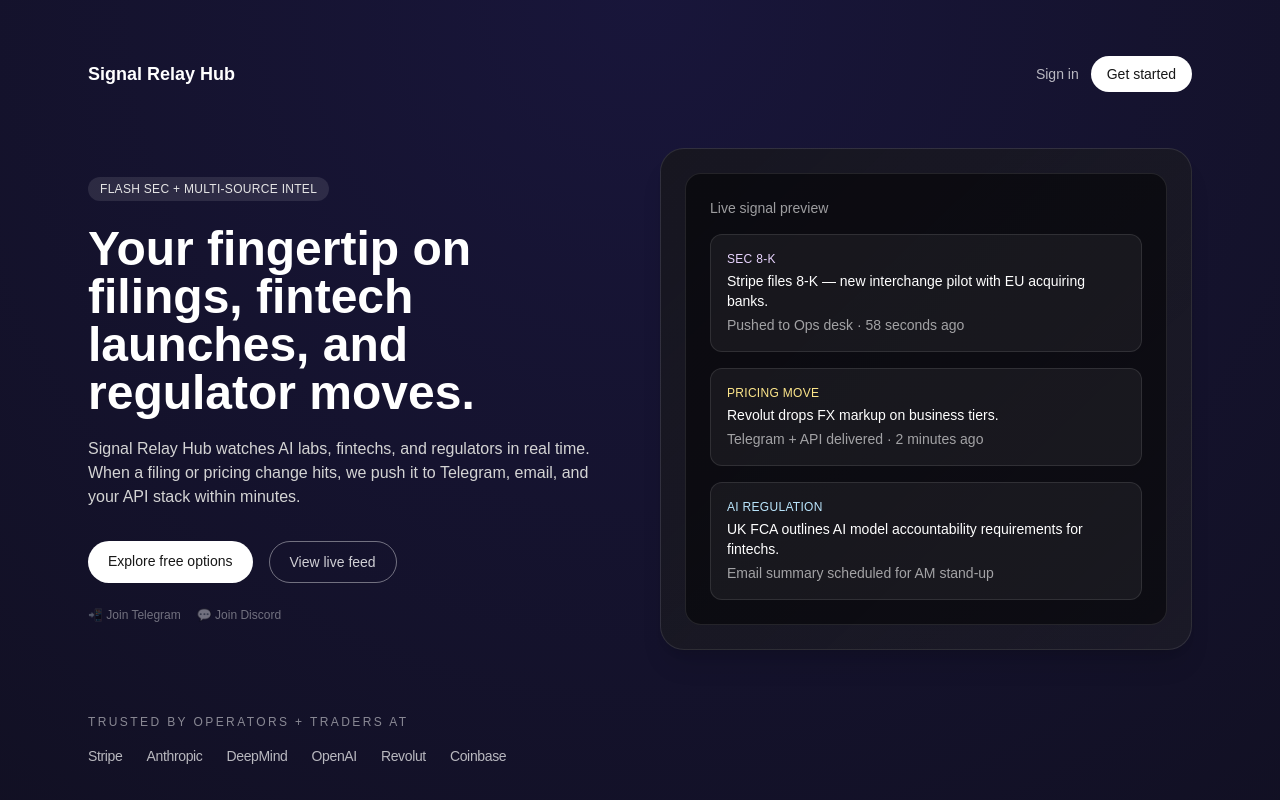
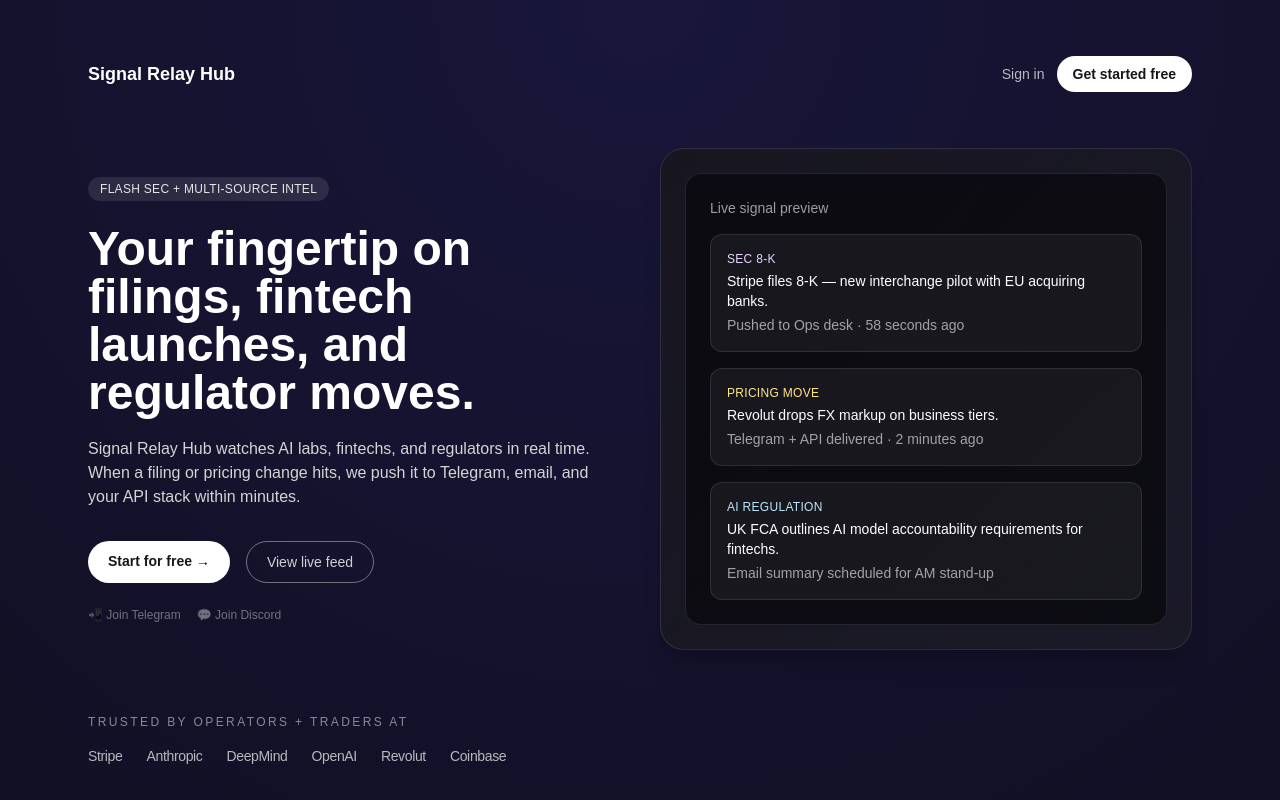
Before and after one commit to SignalRelayFinance/Signal-Relay-Hub, a Next.js app: page / in a window 1280 px wide. Shown: the top 800 px of the page. Built offline with nearby package versions, Linux system fonts and the light colour scheme.

Commit message:
Update page.tsx

```diff
--- a/src/app/page.tsx
+++ b/src/app/page.tsx
@@ -79,12 +79,13 @@ const tiers = [
     features: [
       'Everything in Free',
       'Flash SEC alerts — 8-K, 13D/G, Form 4',
-      '28+ live sources',
+      '28+ live sources — AI labs, fintechs, regulators',
       'Telegram push alerts with tag filtering',
-      'Market pair impact analysis',
-      'Self-serve API key',
-      'Digest archive + social drip queue',
-      '6-hourly pipeline, 24/7',
+      'AI market pair impact analysis',
+      'Self-serve API key for your stack',
+      'Full digest archive history',
+      'Traders Circle chat + trade ideas',
+      'Pro badge in community',
     ],
     locked: [
       'AI trade direction predictions',
@@ -105,14 +106,15 @@ const tiers = [
     labelColor: 'text-amber-300',
     features: [
       'Everything in Pro',
-      'AI trade direction predictions',
-      'Entry zones, targets, stop losses',
-      'Daily AI briefing — top 5 signals',
-      'Economic calendar Telegram alerts',
-      'Email digest delivery',
-      'Slack integration',
+      'AI trade predictions with confidence score',
+      'Signals 30 min before Pro tier',
+      'Daily AI briefing at 7am',
+      'Pre-event alerts 15 min before red folder events',
+      'Post-event AI debrief + updated trade setups',
+      'Weekly macro outlook every Sunday',
+      'AI Trading Assistant — scalp/swing/risk reports',
+      'Traders Circle Elite badge + trade ideas',
       'Unlimited API calls',
-      'Priority signal scoring',
     ],
     locked: [],
     cta: 'Get Elite — £150/mo',
@@ -265,16 +267,14 @@ export default function LandingPage() {
       <div className="relative mx-auto flex min-h-screen max-w-6xl flex-col px-6 py-10 sm:py-14">
 
         <header className="flex items-center justify-between">
-          <div className="text-lg font-semibold">Signal Relay Hub</div>
-          <nav className="flex items-center gap-4 text-sm text-neutral-300">
-            <div className="flex items-center gap-3">
-              <Link className="text-sm text-white/70 hover:text-white transition-colors" href="/login">
-                Sign in
-              </Link>
-              <Link className="rounded-full bg-white px-4 py-2 text-sm text-neutral-900 hover:bg-neutral-200" href="/pricing">
-                Get started
-              </Link>
-            </div>
+          <Link href="/feed" className="text-lg font-semibold hover:opacity-80 transition-opacity">Signal Relay Hub</Link>
+          <nav className="flex items-center gap-3 text-sm text-neutral-300">
+            <Link className="text-sm text-white/70 hover:text-white transition-colors" href="/login">
+              Sign in
+            </Link>
+            <Link className="rounded-full bg-white px-4 py-2 text-sm font-semibold text-neutral-900 hover:bg-neutral-200 transition-colors" href="/login">
+              Get started free
+            </Link>
           </nav>
         </header>
 
@@ -293,10 +293,10 @@ export default function LandingPage() {
                 or pricing change hits, we push it to Telegram, email, and your API stack within minutes.
               </p>
               <div className="mt-8 flex flex-wrap justify-center sm:justify-start gap-4">
-                <Link href="/pricing" className="rounded-full bg-white px-5 py-2.5 text-sm font-medium text-neutral-900 hover:bg-neutral-200">
-                  Explore free options
+                <Link href="/login" className="rounded-full bg-white px-5 py-2.5 text-sm font-semibold text-neutral-900 hover:bg-neutral-200 transition-colors">
+                  Start for free →
                 </Link>
-                <Link href="/feed" className="rounded-full border border-white/40 px-5 py-2.5 text-sm font-medium text-white/80 hover:bg-white/10">
+                <Link href="/feed" className="rounded-full border border-white/40 px-5 py-2.5 text-sm font-medium text-white/80 hover:bg-white/10 transition-colors">
                   View live feed
                 </Link>
               </div>
@@ -407,7 +407,7 @@ export default function LandingPage() {
               </table>
             </div>
             <div className="mt-6 flex justify-center">
-              <Link href="/pricing" className="rounded-full bg-white px-6 py-2.5 text-sm font-semibold text-neutral-900 hover:bg-neutral-200 transition-colors">
+              <Link href="/login" className="rounded-full bg-white px-6 py-2.5 text-sm font-semibold text-neutral-900 hover:bg-neutral-200 transition-colors">
                 Get started free
               </Link>
             </div>
```
